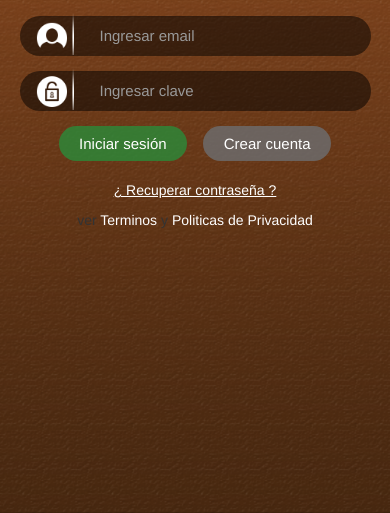
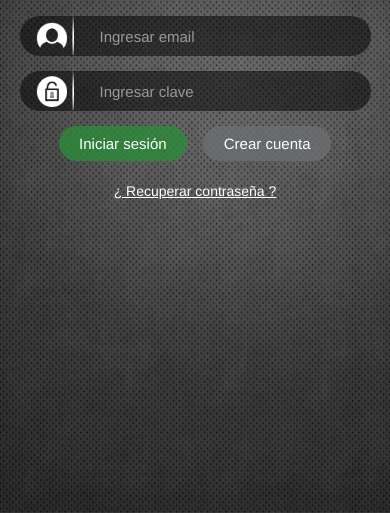
Before and after one commit to vinfo/BuffetExpressMensajero, a plain HTML site: page www/login.html in a window 390 px wide. Shown: the part 331-844 px from the top of the page. Drawn offline with Linux system fonts and the light colour scheme; some packages are replaced by stand-ins of ours.

Commit message:
Cambios finales

```diff
--- a/www/css/index.css
+++ b/www/css/index.css
@@ -8,7 +8,7 @@ a img
     border:0px;
 }
 .container:after{
-   content: url(../images/fondo.png) display:none;
+   content: url(../images/fondo.jpg) display:none;
 }
 .container
 {
@@ -17,7 +17,7 @@ a img
     width: 100%;
     height: 100%;
     margin: auto;
-    background: url(../images/fondo.png);
+    background: url(../images/fondo.jpg);
     background-repeat: no-repeat;
     background-size: cover;
     position: fixed;
--- a/www/css/style.css
+++ b/www/css/style.css
@@ -25,7 +25,7 @@ a img
 }
 
 .container:after{
-   content: url(../images/fondo.png) display:none;
+   content: url(../images/fondo.jpg) display:none;
 }
 .container
 {
@@ -34,7 +34,7 @@ a img
 	width: 100%;
 	height: 100%;
 	margin: auto;
-	background: url(../images/fondoslide.png);
+	background: url(../images/fondoslide.jpg);
 	background-repeat: no-repeat;
 	background-size: cover;
 	position: fixed;
--- a/www/templates/login.html
+++ b/www/templates/login.html
@@ -15,9 +15,6 @@
           <button type="reset" class="btn btn-default" ng-click="doView('cuenta')" >Crear cuenta</button>
         </div>
         <a href="login.html#/clave" class="reccontra">¿ Recuperar contraseña ?</a>
-        <div class="terminos">
-          ver <a href="login.html#/terminos">Terminos</a> y <a href="">Politicas de Privacidad</a>
-        </div>
       </form>
     </div>
     <!-- Fin capa de contenido inicio sesión -->
```
Also changed, not shown: www/index.html (+0 -1 lines), www/internal.html (+4 -1 lines), www/images/fondo.jpg (added), www/images/fondo.png (deleted), www/images/fondoslide.jpg (added), www/images/fondoslide.png (deleted), www/images/logo_domiciliarios.png, www/images/logo_domiciliarios_pno.png, www/images/refresh.png (added).
